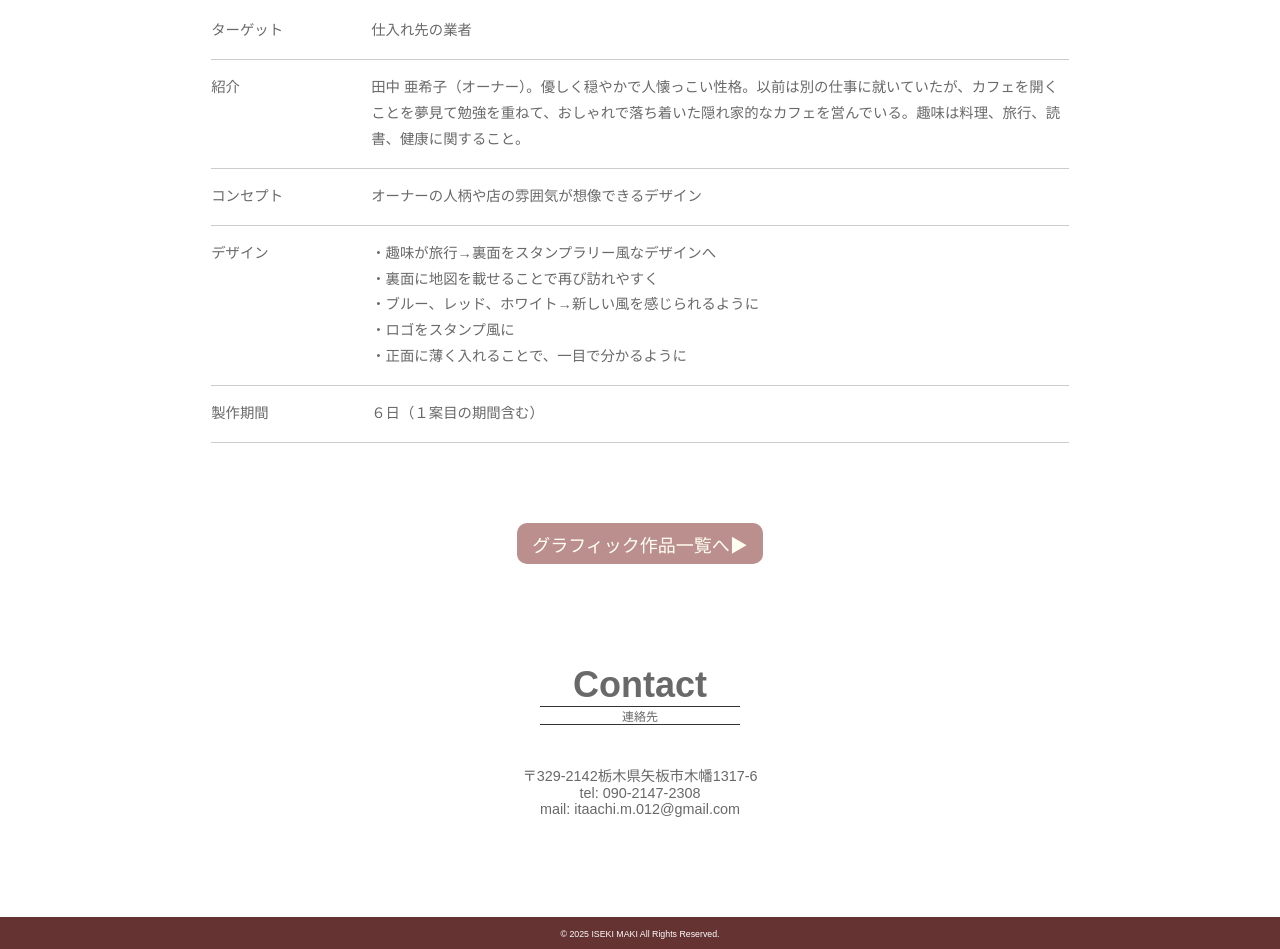
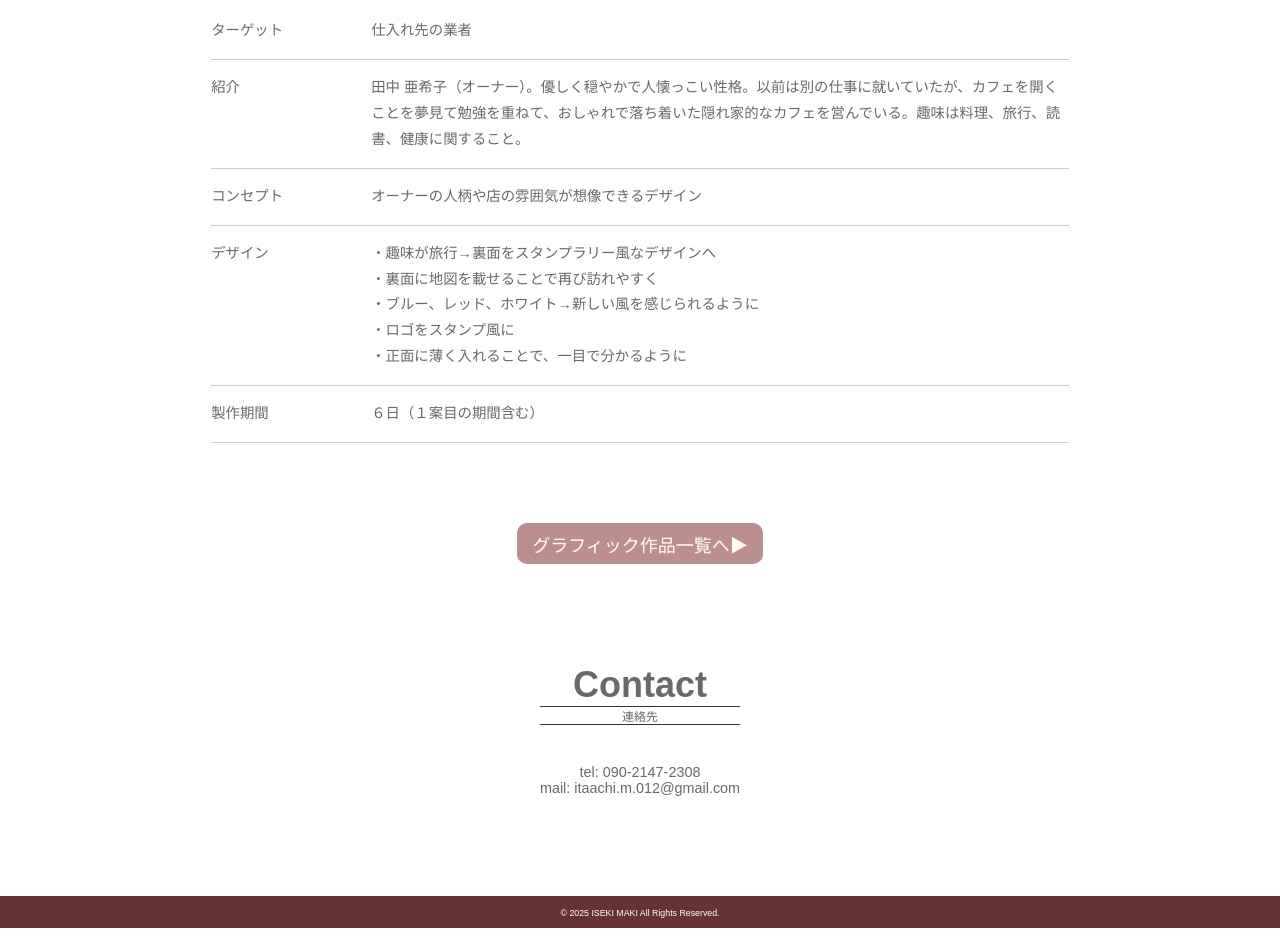
Before and after one commit to itaachim012-droid/itaachim012-droid.github.io, a plain HTML site: page meisitwo.html in a window 1280 px wide. Shown: the part 714-1663 px from the top of the page. After the commit the page ends 1642 px from the top, so only its background shows below. Drawn offline with nearby package versions, Linux system fonts and the light colour scheme; some packages are replaced by stand-ins of ours.

Commit message:
Update meisitwo.html

```diff
--- a/meisitwo.html
+++ b/meisitwo.html
@@ -82,7 +82,6 @@
                 <p3 class="section-title">連絡先</p3>
 
                 <p>
-                    〒329-2142栃木県矢板市木幡1317-6<br>
                     tel: 090-2147-2308<br>
                     mail: itaachi.m.012@gmail.com
                 </p>
@@ -137,4 +136,5 @@
 
 </body>
 
+
 </html>
```
